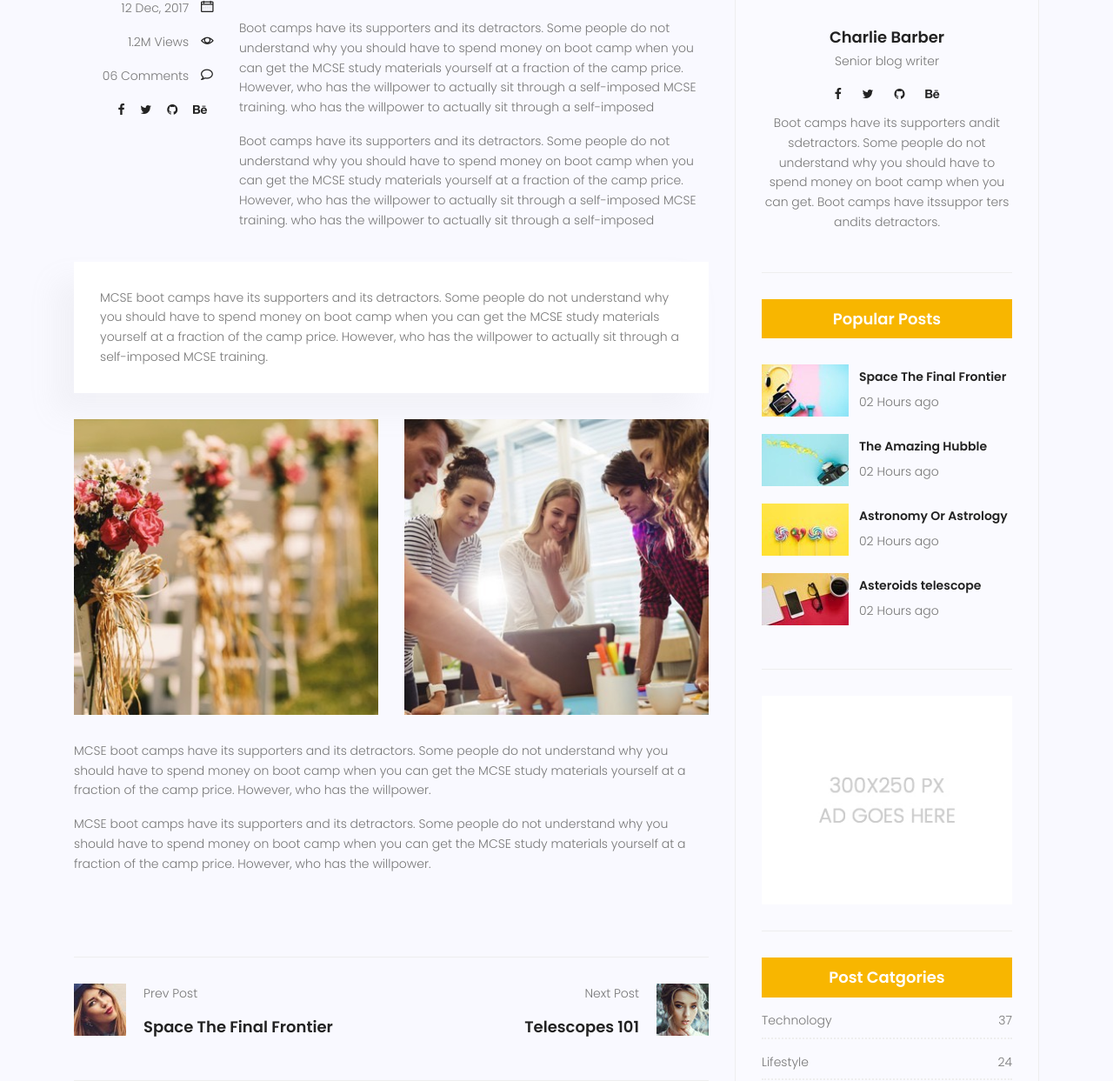
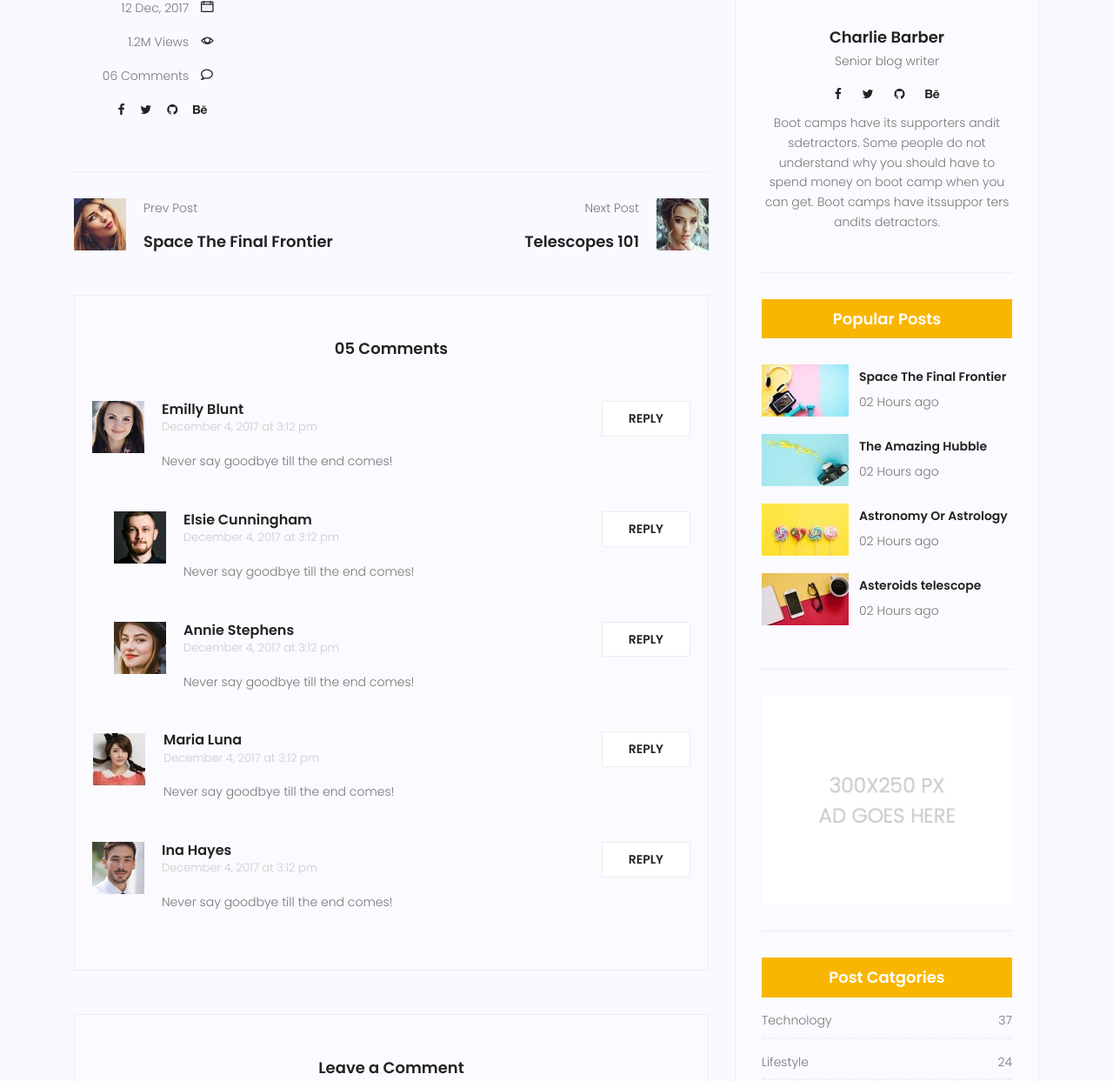
Before and after one commit to hesam-sa/mysite, a Django app: template templates/blog/blog-single.html in a window 1280 px wide. Shown: the part 897-2140 px from the top of the page at 87% size. Run offline with Django 5.2, Linux system fonts and the light colour scheme; the template is opened without the code that fills it: values that come from a table or form of the project are taken from there, others are empty; tables that the repository leaves empty hold one stand-in row (values such as "Sample post"); some libraries are stand-ins or nearby versions.

Commit message:
Completing the structure of single blog pages
Completing the structure of single blog pages

```diff
--- a/blog/urls.py
+++ b/blog/urls.py
@@ -6,9 +6,9 @@ app_name = 'blog'
 
 urlpatterns = [
 
-    path('blog/',blog_view,name='index'),
-    path('blog/single',blog_single,name='single'),
-    path('test',test,name='test'),
-    path('post-<int:pid>',test2,name= 'test2')
+    path('',blog_view,name='index'),
+    path('<int:pid>',blog_single,name='single'),
+    # path('test',test,name='test'),
+    # path('post-<int:pid>',test3,name= 'test2')
 
 ]
--- a/templates/base.html
+++ b/templates/base.html
@@ -29,15 +29,7 @@
             <ul class="nav-menu">
               <li><a href="{% url 'website:index' %}">Home</a></li>
               <li><a href="{% url 'website:about' %}">About</a></li>
-              <li class="menu-has-children"><a href="">Blog</a>
-                <ul>
-                  <li><a href="{% url 'blog:index' %}">Blog Home</a></li>
-                  <li><a href="{% url 'blog:single' %}">Blog Single</a></li>
-                </ul>
-              </li>
-              <li class="menu-has-children"><a href="">Pages</a>
-
-              </li>
+              <li><a href="{% url 'blog:index' %}">Blog</a></li>
               <li><a href="{% url 'website:contact' %}">Contact</a></li>
             </ul>
           </nav><!-- #nav-menu-container -->
--- a/templates/blog/blog-home.html
+++ b/templates/blog/blog-home.html
@@ -125,7 +125,7 @@
 		<div class="container">
 			<div class="row">
 				<div class="col-lg-8 posts-list">
-					{% for post in posts %}
+					{% for post in post %}
 					<div class="single-post row">
 						<div class="col-lg-3  col-md-3 meta-details">
 							<ul class="tags">
@@ -149,7 +149,7 @@
 							<div class="feature-img">
 								<img class="img-fluid" src="{% static 'img/blog/feature-img1.jpg' %}" alt="">
 							</div>
-							<a class="posts-title" href="blog-single.html">
+							<a class="posts-title" href="{% url 'blog:single' pid=post.id %}">
 
 								<h3>{{post.title}}</h3>
 
--- a/templates/blog/blog-single.html
+++ b/templates/blog/blog-single.html
@@ -43,9 +43,9 @@
 					<div class="row d-flex align-items-center justify-content-center">
 						<div class="about-content col-lg-12">
 							<h1 class="text-white">
-								Blog Details Page
+								{{post.title}}
 							</h1>
-							<p class="text-white link-nav"><a href="index.html">Home </a>  <span class="lnr lnr-arrow-right"></span><a href="blog-home.html">Blog </a> <span class="lnr lnr-arrow-right"></span> <a href="blog-single.html"> Blog Details Page</a></p>
+							<p class="text-white link-nav"><a href="{% url 'website:index' %}">Home </a>  <span class="lnr lnr-arrow-right"></span><a href="{% url 'blog:index' %}">Blog </a> <span class="lnr lnr-arrow-right"></span> <a href="{% url 'blog:single' pid=post.id %}">{{post.title}}</a></p>
 						</div>
 					</div>
 				</div>
@@ -84,38 +84,13 @@
 									</div>
 								</div>
 								<div class="col-lg-9 col-md-9">
-									<h3 class="mt-20 mb-20">Astronomy Binoculars A Great Alternative</h3>
+									<h3 class="mt-20 mb-20">{{post.title}}</h3>
 									<p class="excert">
-										MCSE boot camps have its supporters and its detractors. Some people do not understand why you should have to spend money on boot camp when you can get the MCSE study materials yourself at a fraction.
+										{{post.content}}
 									</p>
-									<p>
-										Boot camps have its supporters and its detractors. Some people do not understand why you should have to spend money on boot camp when you can get the MCSE study materials yourself at a fraction of the camp price. However, who has the willpower to actually sit through a self-imposed MCSE training. who has the willpower to actually sit through a self-imposed
-									</p>
-									<p>
-										Boot camps have its supporters and its detractors. Some people do not understand why you should have to spend money on boot camp when you can get the MCSE study materials yourself at a fraction of the camp price. However, who has the willpower to actually sit through a self-imposed MCSE training. who has the willpower to actually sit through a self-imposed
-									</p>
+
 								</div>
-								<div class="col-lg-12">
-									<div class="quotes">
-										MCSE boot camps have its supporters and its detractors. Some people do not understand why you should have to spend money on boot camp when you can get the MCSE study materials yourself at a fraction of the camp price. However, who has the willpower to actually sit through a self-imposed MCSE training.
-									</div>
-									<div class="row mt-30 mb-30">
-										<div class="col-6">
-											<img class="img-fluid" src="{% static 'img/blog/post-img1.jpg' %}" alt="">
-										</div>
-										<div class="col-6">
-											<img class="img-fluid" src="{% static 'img/blog/post-img2.jpg' %}" alt="">
-										</div>
-										<div class="col-lg-12 mt-30">
-											<p>
-												MCSE boot camps have its supporters and its detractors. Some people do not understand why you should have to spend money on boot camp when you can get the MCSE study materials yourself at a fraction of the camp price. However, who has the willpower.
-											</p>
-											<p>
-												MCSE boot camps have its supporters and its detractors. Some people do not understand why you should have to spend money on boot camp when you can get the MCSE study materials yourself at a fraction of the camp price. However, who has the willpower.
-											</p>
-										</div>
-									</div>
-								</div>
+
 							</div>
 							<div class="navigation-area">
 								<div class="row">
```
Also changed, not shown: blog/views.py (+12 -4 lines).
